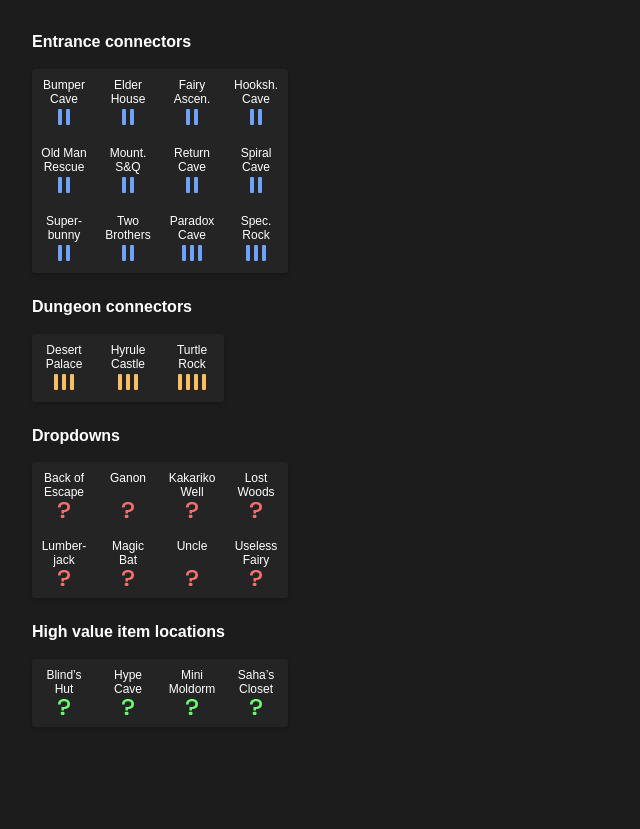
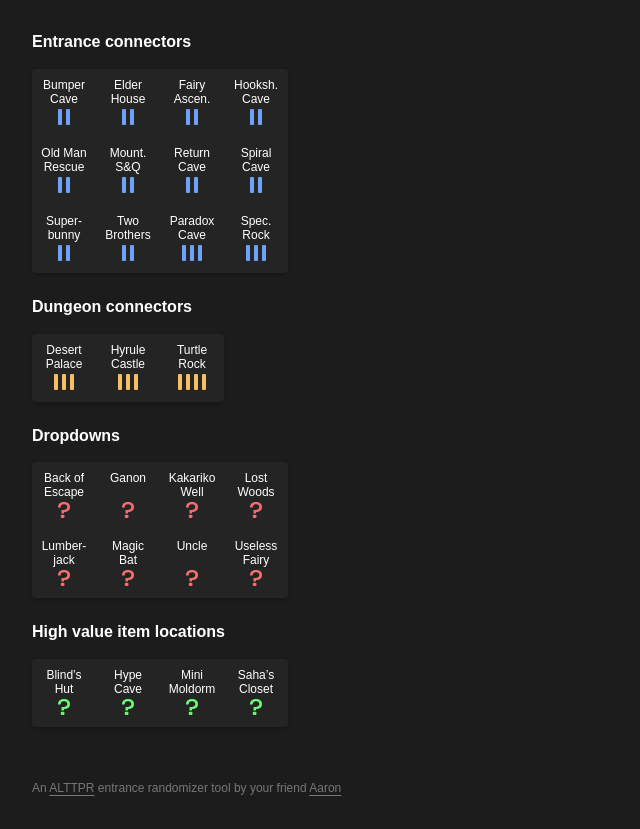
Before and after one commit to aarshap/alttpr-entrance-helper, a React (Create React App) app: page / in a window 1280 px wide. Shown: the whole page, without its empty margins (0-640 px from the left). Before the commit the page ends 800 px from the top, so only its background shows below. Built offline with nearby package versions, Linux system fonts and the light colour scheme; the HTML template or start-up script is replaced by a standard one; a web font is replaced by a local one.

Commit message:
Added footer

```diff
--- a/src/App.css
+++ b/src/App.css
@@ -8,7 +8,6 @@
   font-style: normal;
   font-weight: 500;
   line-height: 1.3;
-  padding: 2em;
 }
 
 h2 {
@@ -16,6 +15,28 @@
   font-style: normal;
   font-weight: 700;
   margin: 0 0 1em;
+}
+
+a {
+  color: inherit;
+  text-underline-offset: 3px;
+}
+
+.container {
+  box-sizing: border-box;
+  display: flex;
+  flex-direction: column;
+  min-height: 100vh;
+  padding: 2em;
+}
+
+main {
+  flex-grow: 1;
+}
+
+footer {
+  margin-top: 4em;
+  flex-shrink: 0;
 }
 
 .button-group {
@@ -125,3 +146,8 @@
 .visibility-indicator.complete {
   fill: #444444;
 }
+
+footer {
+  color: #777777;
+  font-size: 0.75em;
+}
--- a/src/App.js
+++ b/src/App.js
@@ -44,7 +44,9 @@
     ]
 
     return (
-        <>
+        <div className="container">
+
+            <main>
 
                 <h2>Entrance connectors</h2>
 
@@ -78,9 +80,11 @@
                     )}
                 </div>
 
+            </main>
 
+            <footer>An <a href="https://alttpr.com">ALTTPR</a> entrance randomizer tool by your friend <a href="https://twitch.tv/okayaaron">Aaron</a></footer>
 
-        </>
+        </div>
     )
 }
 
```
Lines whose indentation alone changed are shown as unchanged.
